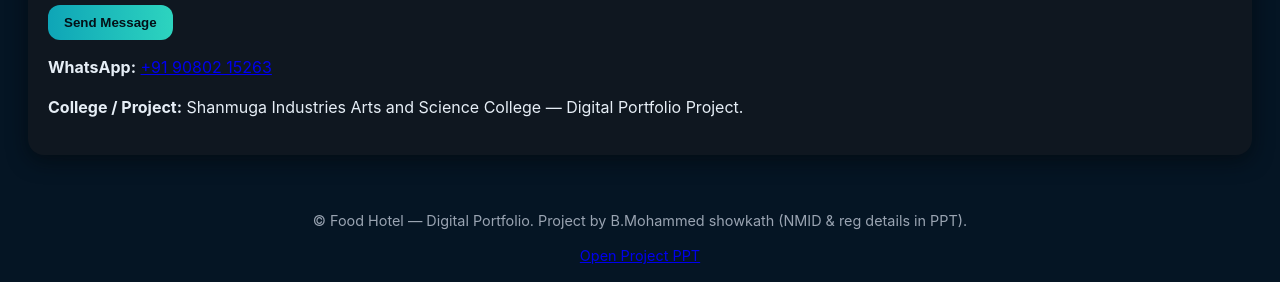
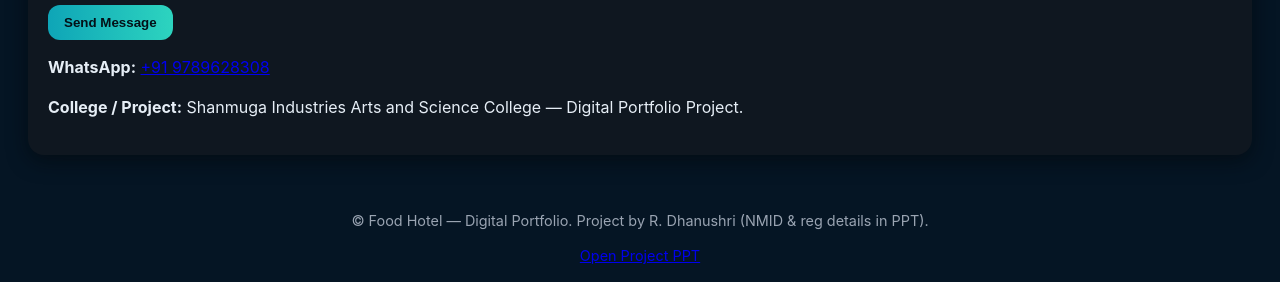
Before and after one commit to mmohammedshowkath-max/TNSDC-FWD-DP, a plain HTML site: page index.html in a window 1280 px wide. Shown: the part 1789-2071 px from the top of the page. Drawn offline with Linux system fonts and the light colour scheme.

Commit message:
Add files via upload

```diff
--- a/index.html
+++ b/index.html
@@ -1,237 +1,135 @@
 <!doctype html>
-
 <html lang="en">
-
 <head>
-
   <meta charset="utf-8" />
-
   <meta name="viewport" content="width=device-width,initial-scale=1" />
-
   <title>Food Hotel — Digital Portfolio</title>
-
   <link rel="stylesheet" href="style.css">
-
   <meta name="description" content="Digital portfolio for Food Hotel — menu, orders, contact" />
-
 </head>
-
 <body>
-
   <header class="site-header">
-
     <div class="brand">
-
       <img src="assets/logo-placeholder.png" alt="Food Hotel logo" class="logo">
-
       <h1>Food Hotel</h1>
-
     </div>
-
     <nav class="nav">
-
       <a href="#about">About</a>
-
       <a href="#menu">Menu</a>
-
       <a href="#order">Order</a>
-
       <a href="#contact">Contact</a>
-
     </nav>
-
   </header>
 
   <section id="hero" class="hero">
-
     <div class="hero-inner">
-
       <h2>Welcome to Food Hotel</h2>
-
       <p>A responsive digital portfolio showing menu, ordering & contact features.</p>
-
       <a class="btn" href="#menu">View Menu</a>
-
       <a class="btn ghost" href="#order">Place Order</a>
-
     </div>
-
     <div class="hero-image">
-
       <img src="assets/food-hero.jpg" alt="Delicious food">
-
     </div>
-
   </section>
 
   <section id="about" class="panel">
-
     <h3>Project Overview</h3>
-
     <p>
-
       A responsive website for a Food Hotel. Provides menu details, simple order system
-
       and contact info to enhance customer engagement.
-
     </p>
-
     <ul class="features">
-
       <li>Online food menu with images & prices</li>
-
       <li>Contact & booking form</li>
-
       <li>WhatsApp quick contact</li>
-
     </ul>
-
   </section>
 
   <section id="menu" class="panel cards">
-
     <h3>Menu</h3>
 
     <div class="card-grid" id="menuGrid">
-
       <!-- JS will populate sample menu cards -->
-
     </div>
-
   </section>
 
   <section id="order" class="panel order-panel">
-
     <h3>Place an Order</h3>
-
     <form id="orderForm" class="form">
-
       <div class="row">
-
         <label>
-
           Name
-
           <input type="text" name="name" required>
-
         </label>
-
         <label>
-
           Phone
-
           <input type="tel" name="phone" required>
-
         </label>
-
       </div>
 
       <label>
-
         Select Item
-
         <select name="item" id="itemSelect" required></select>
-
       </label>
 
       <label>
-
         Quantity
-
         <input type="number" name="qty" min="1" value="1" required>
-
       </label>
 
       <label>
-
         Notes (optional)
-
         <textarea name="notes" rows="3"></textarea>
-
       </label>
 
       <div class="row">
-
         <button type="submit" class="btn">Submit Order</button>
-
         <button id="clearBtn" type="button" class="btn ghost">Clear</button>
-
       </div>
 
       <p class="form-note">This demo uses a mailto fallback — replace with real backend for production.</p>
-
     </form>
-
   </section>
 
   <section id="contact" class="panel contact-panel">
-
     <h3>Contact</h3>
-
     <p>For bookings and quick questions use WhatsApp or the contact form below.</p>
 
     <form id="contactForm" class="form small">
-
       <label>
-
         Name
-
         <input name="cname" required>
-
       </label>
-
       <label>
-
         Email
-
         <input name="cemail" type="email" required>
-
       </label>
-
       <label>
-
         Message
-
         <textarea name="cmessage" rows="4" required></textarea>
-
       </label>
-
       <button type="submit" class="btn">Send Message</button>
-
     </form>
 
     <div class="contact-info">
-
-      <p><strong>WhatsApp:</strong> <a href="https://wa.me/919789628308" target="_blank" rel="noopener">+91 90802 15263</a></p>
-
+      <p><strong>WhatsApp:</strong> <a href="https://wa.me/919789628308" target="_blank" rel="noopener">+91 9789628308</a></p>
       <p><strong>College / Project:</strong> Shanmuga Industries Arts and Science College — Digital Portfolio Project.</p>
-
     </div>
-
   </section>
 
   <footer class="site-footer">
-
-    <p>© Food Hotel — Digital Portfolio. Project by B.Mohammed showkath (NMID & reg details in PPT).</p>
-
+    <p>© Food Hotel — Digital Portfolio. Project by R. Dhanushri (NMID & reg details in PPT).</p>
     <p><a href="#" id="viewPPT">Open Project PPT</a></p>
-
   </footer>
 
   <!-- WhatsApp floating button -->
-
   <a class="whatsapp-fab" href="https://wa.me/919789628308" target="_blank" rel="noopener" aria-label="WhatsApp">
-
     <svg viewBox="0 0 24 24" width="22" height="22" aria-hidden="true">
-
       <path fill="currentColor" d="M20.5 3.5A11.9 11.9 0 0012 .5 11.94 11.94 0 001.5 12c0 2.1.55 4.09 1.59 5.86L.5 23.5l5.9-1.54A11.94 11.94 0 0012 24.5c6.6 0 12-5.4 12-12 0-3.2-1.25-6.16-3.5-8.5zM12 22.5c-1.7 0-3.35-.44-4.8-1.28l-.34-.2-3.5.93.94-3.42-.21-.34A9.5 9.5 0 012.5 12 9.5 9.5 0 0112 2.5 9.5 9.5 0 0121.5 12 9.5 9.5 0 0112 22.5z"/>
-
     </svg>
-
   </a>
 
   <script src="script.js"></script>
-
 </body>
-
 </html>
```
Also changed, not shown: script.js (+0 -64 lines), style.css (+0 -89 lines).
